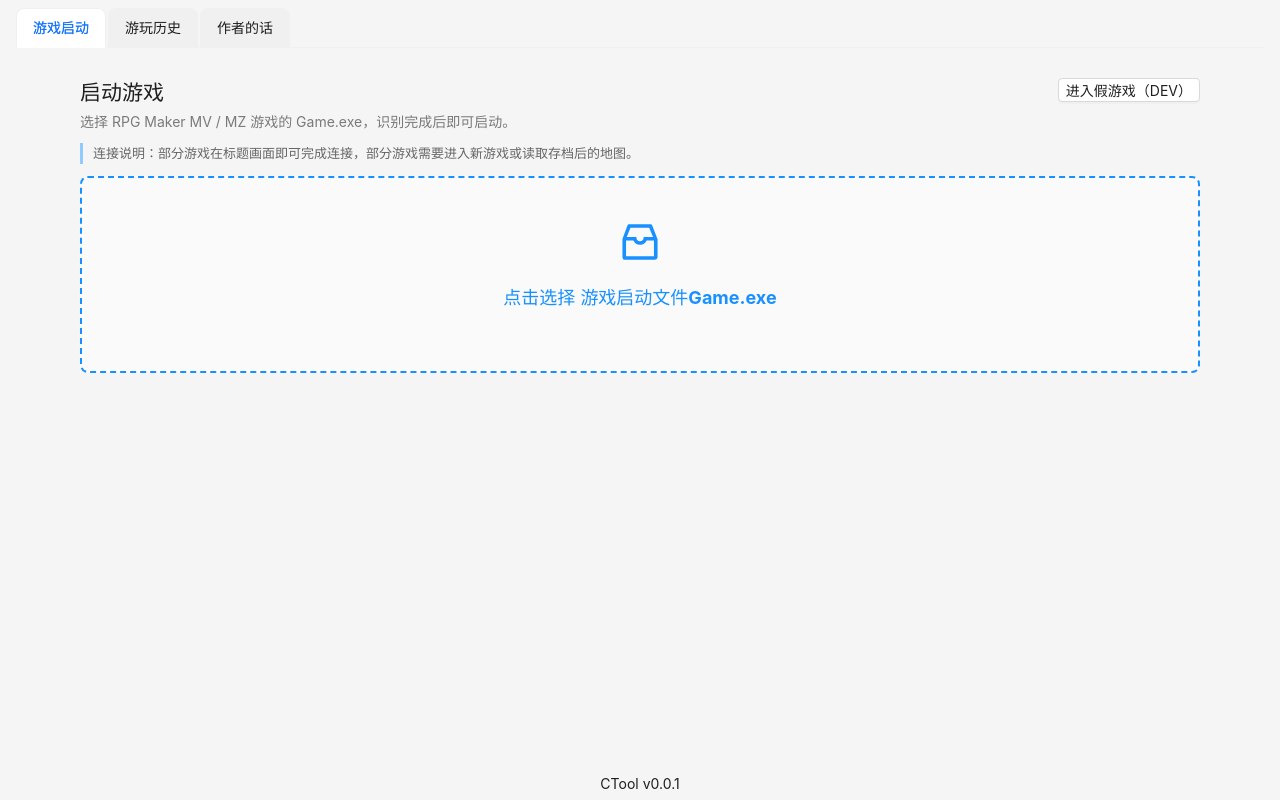
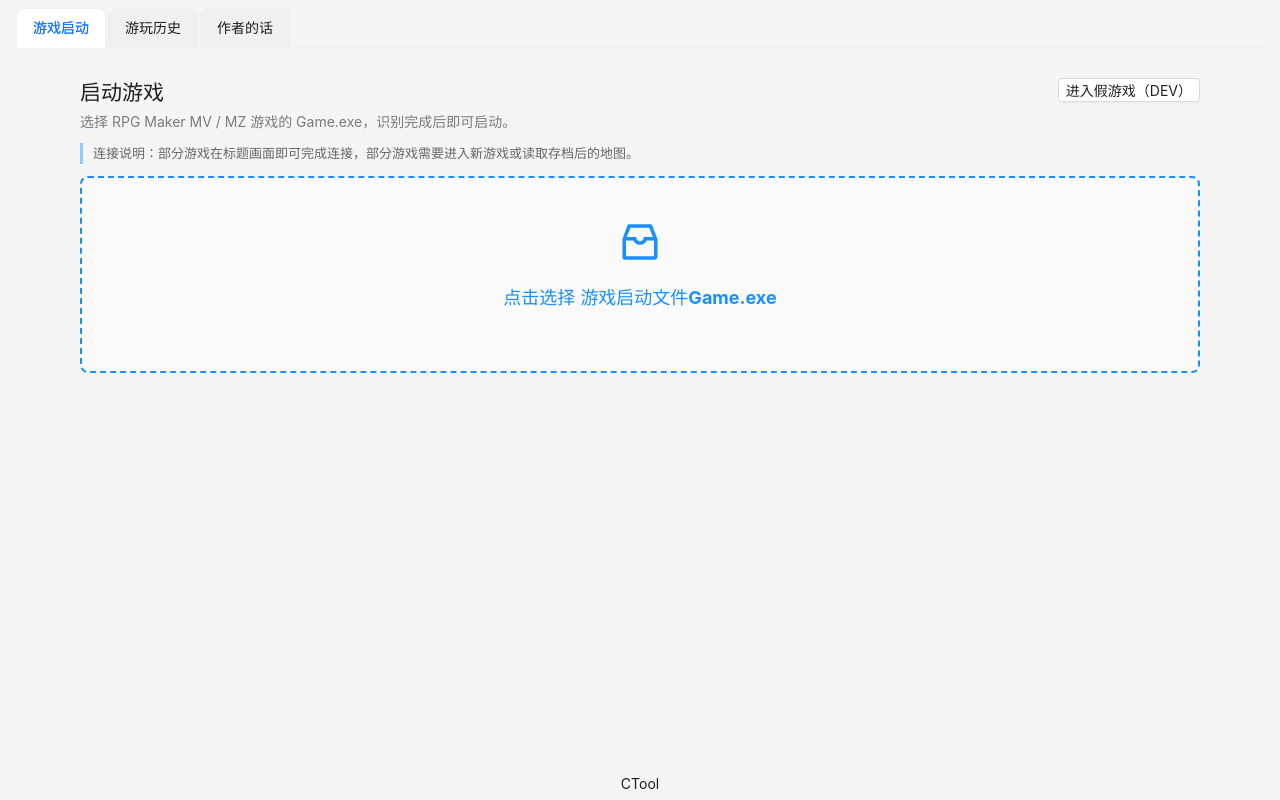
Before and after one commit to ansmycode/CTool, a React (Vite) app: page / in a window 1280 px wide. Built offline with nearby package versions, Linux system fonts and the light colour scheme.

Commit message:
fix:改一下版本描述

```diff
--- a/src/ui/Main/index.tsx
+++ b/src/ui/Main/index.tsx
@@ -159,7 +159,7 @@ const Main: React.FC = () => {
       </Content>
       {!isGameStarting && (
         <Footer className="layout-footer" style={{ textAlign: "center" }}>
-          CTool v0.0.1
+          CTool
         </Footer>
       )}
     </Layout>
```
